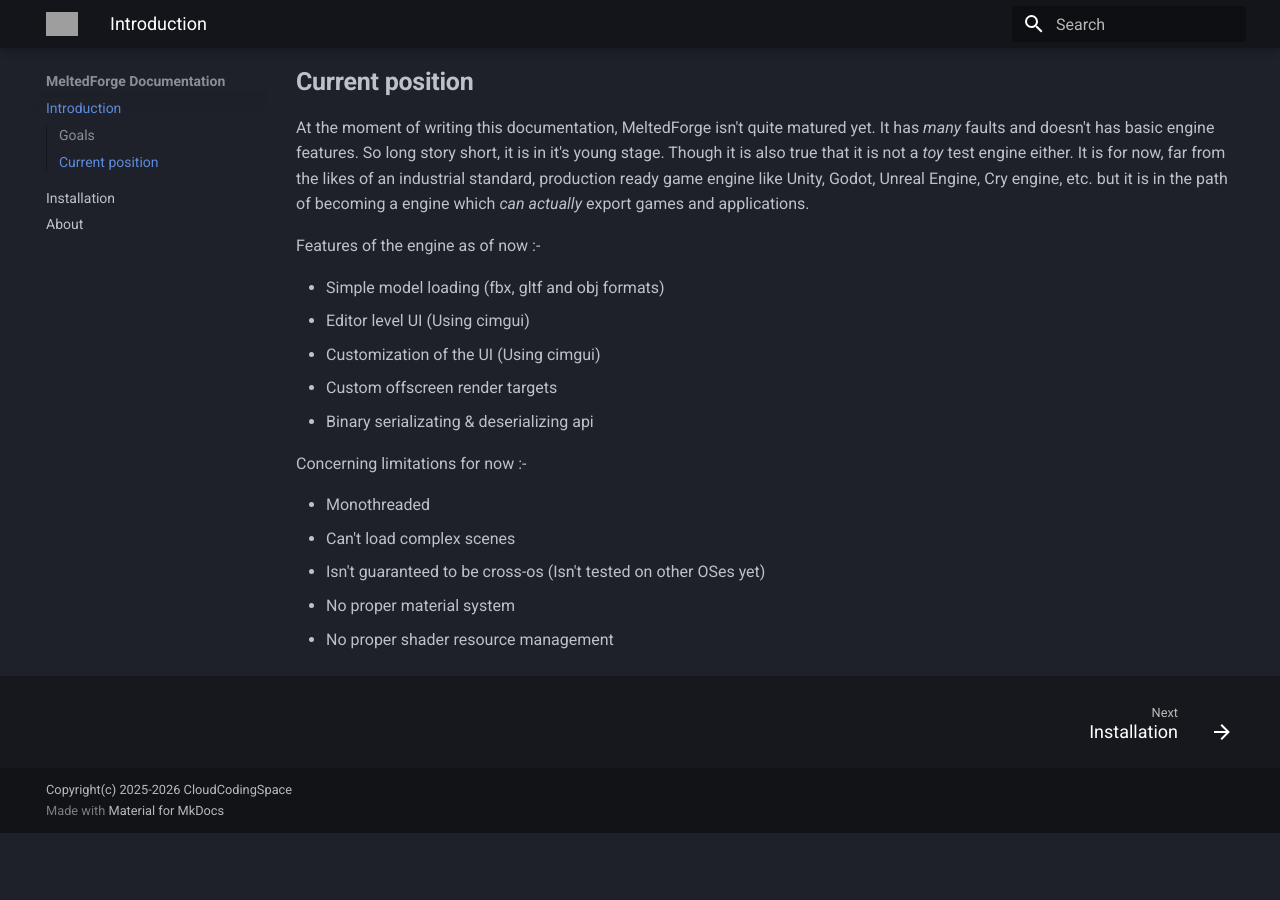
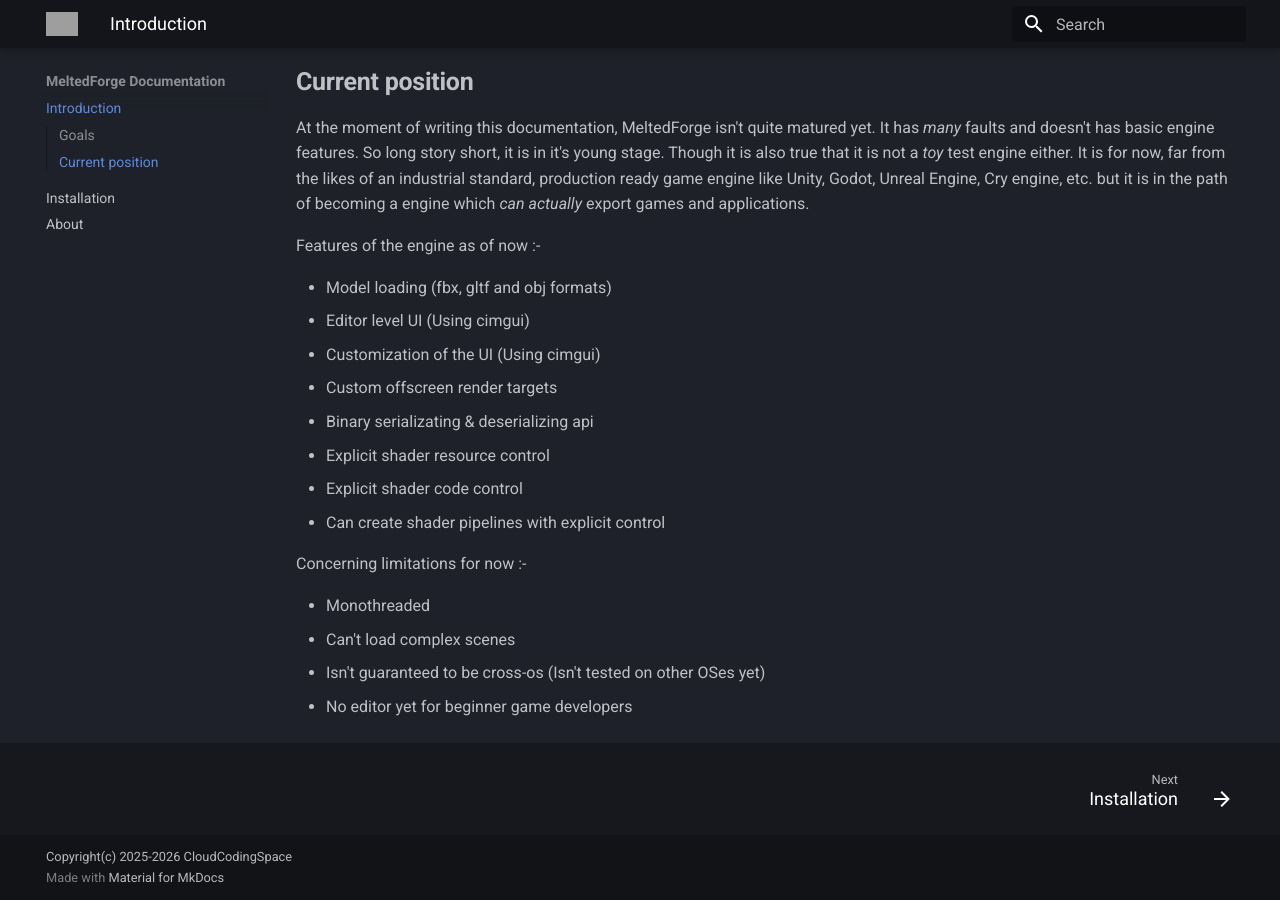
Before and after one commit to CloudCodingSpace/MFDocs, an MkDocs documentation site: the page built from docs/index.md, in a window 1280 px wide and 900 px high, scrolled down 822 px. Built offline with MkDocs 1.6.1 and Material for MkDocs 9.7.7, drawn with Linux system fonts in a browser that asks for light colours; before the commit the page ends 1655 px from its top, so only the background shows below that; grey boxes are pictures that could not be loaded.

Commit message:
Some small changes

```diff
--- a/docs/index.md
+++ b/docs/index.md
@@ -41,11 +41,14 @@
 
 Features of the engine as of now :-
 
- - Simple model loading (fbx, gltf and obj formats)
+ - Model loading (fbx, gltf and obj formats)
  - Editor level UI (Using cimgui)
  - Customization of the UI (Using cimgui)
  - Custom offscreen render targets
  - Binary serializating & deserializing api
+ - Explicit shader resource control
+ - Explicit shader code control
+ - Can create shader pipelines with explicit control
 
 
 Concerning limitations for now :-
@@ -53,5 +56,4 @@
  - Monothreaded
  - Can't load complex scenes
  - Isn't guaranteed to be cross-os (Isn't tested on other OSes yet)
- - No proper material system
- - No proper shader resource management
+ - No editor yet for beginner game developers
```
Also changed, not shown: docs/installation.md (+2 -2 lines).
